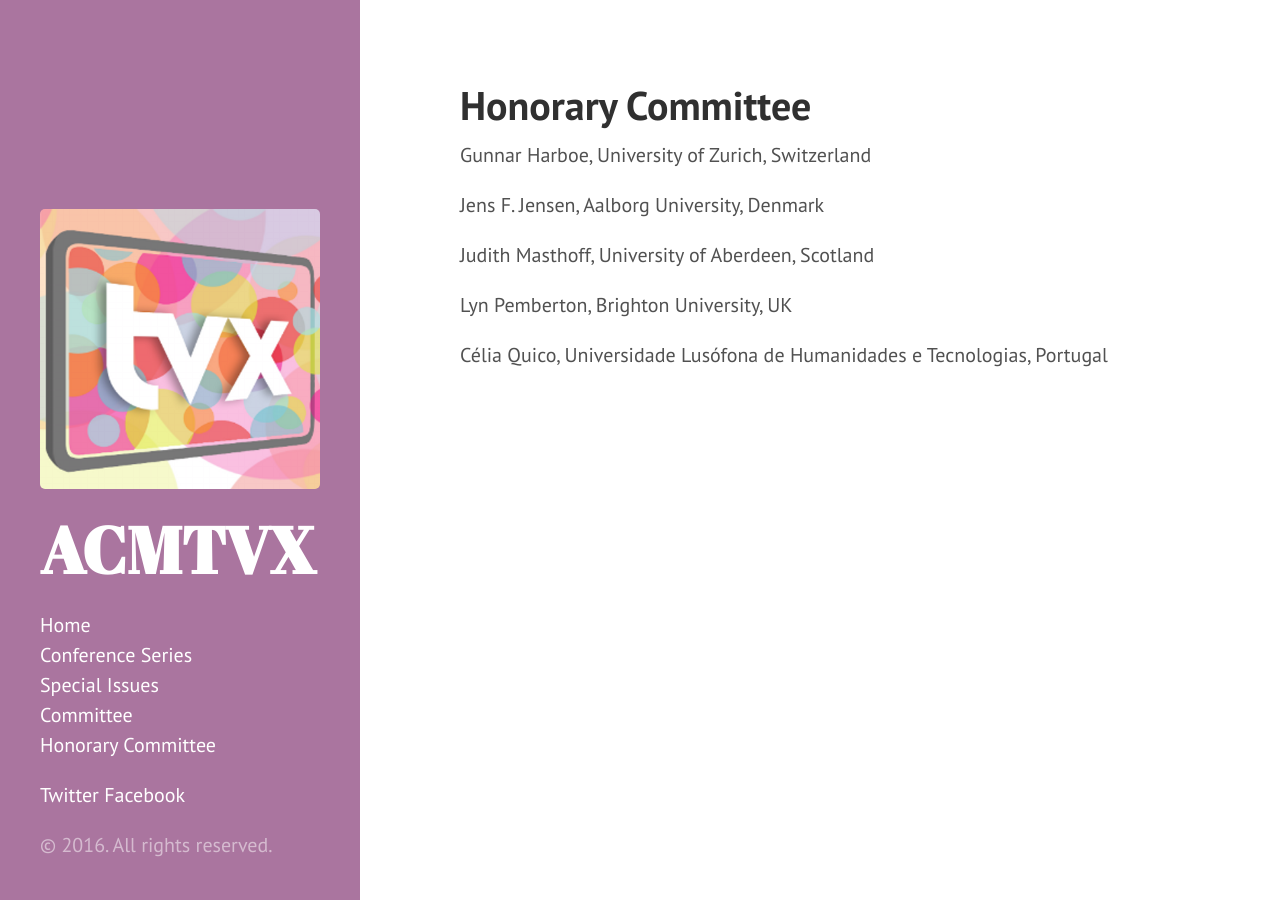
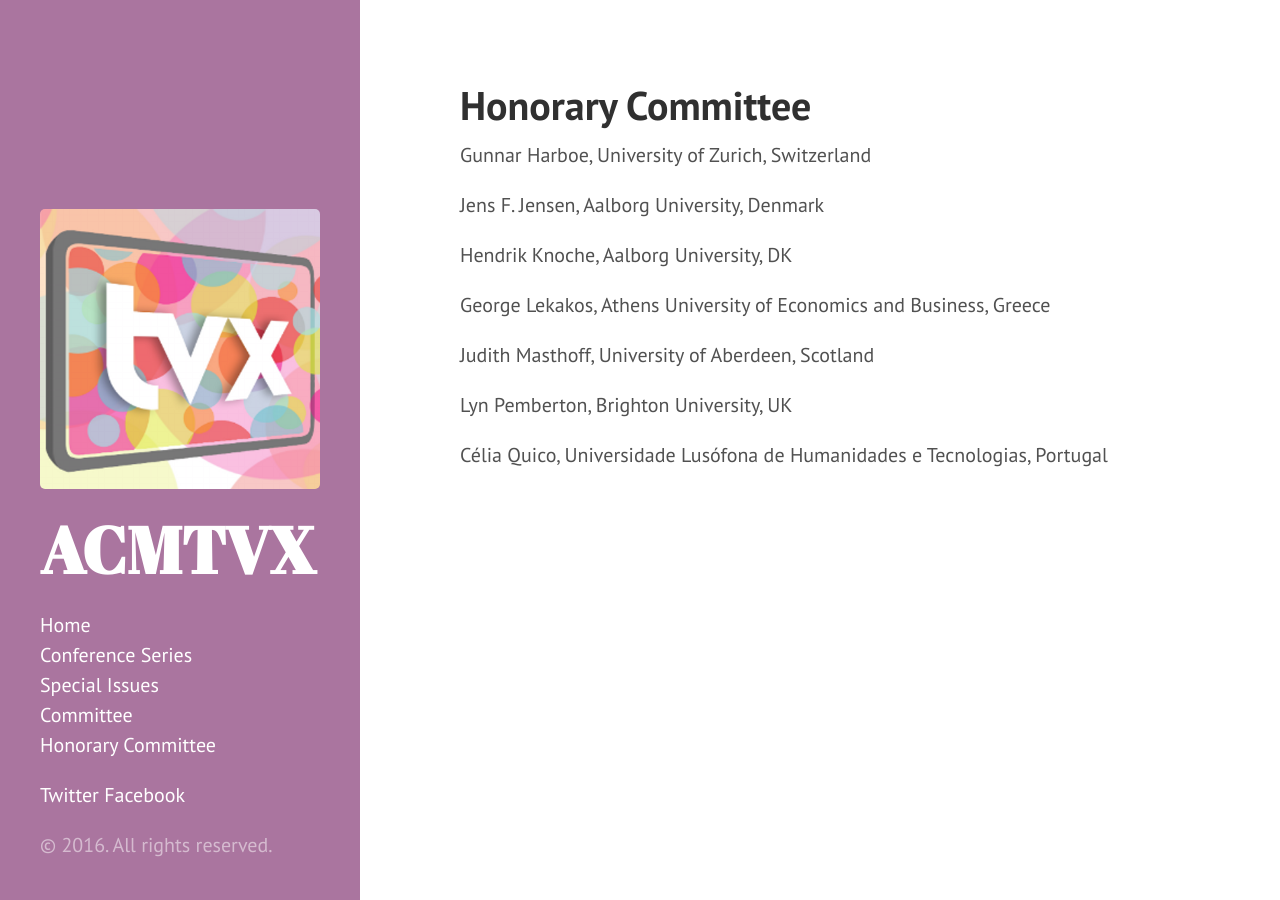
Before and after one commit to acmtvx/www, a Jekyll site: the page built from honorary.md, in a window 1280 px wide. Built offline with Jekyll 4.4.1, drawn with Linux system fonts in a browser that asks for light colours; Markdown is read by kramdown in place of the engine named in the settings.

Commit message:
Update honorary.md

```diff
--- a/honorary.md
+++ b/honorary.md
@@ -7,6 +7,10 @@ Gunnar Harboe, University of Zurich, Switzerland
 
 Jens F. Jensen, Aalborg University, Denmark
 
+Hendrik Knoche, Aalborg University, DK
+
+George Lekakos, Athens University of Economics and Business, Greece
+
 Judith Masthoff, University of Aberdeen, Scotland
 
 Lyn Pemberton, Brighton University, UK
```
